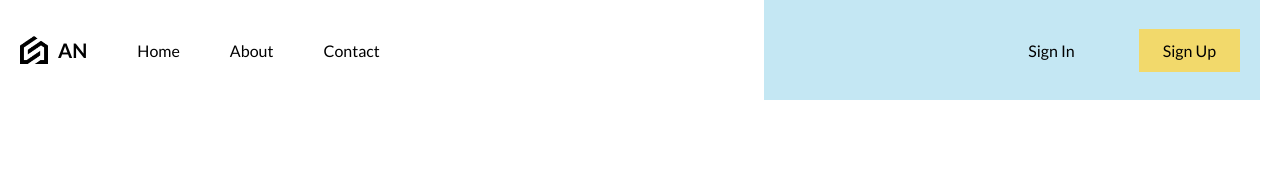
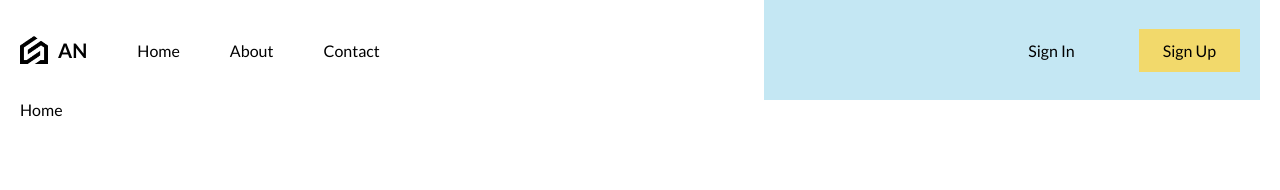
Before and after one commit to AntonioNikolov7/Real_Estate_App, a React (Vite) app: page / in a window 1280 px wide. Shown: the top 190 px of the page. Built offline with nearby package versions, Linux system fonts and the light colour scheme.

Commit message:
home page set up

```diff
--- a/src/App.jsx
+++ b/src/App.jsx
@@ -1,10 +1,16 @@
 import Navbar from "./components/navbar/Navbar";
+import Home from "./pages/home/Home";
 import "./layout.scss";
 
 function App() {
   return (
     <div className="layout">
-      <Navbar />
+      <div className="navbar">
+        <Navbar />
+      </div>
+      <div className="content">
+        <Home />
+      </div>
     </div>
   );
 }
--- a/src/layout.scss
+++ b/src/layout.scss
@@ -20,4 +20,7 @@
     // background-color: rgb(248, 178, 178);
     max-width: 640px;
   }
+  .content {
+    height: calc(100vh - 100px);
+  }
 }
--- /dev/null
+++ b/src/pages/home/Home.tsx
@@ -0,0 +1,8 @@
+import React from "react";
+import "./Home.scss";
+
+const Home: React.FC = () => {
+  return <div>Home</div>;
+};
+
+export default Home;
```
Also changed, not shown: src/pages/home/Home.scss (added).
